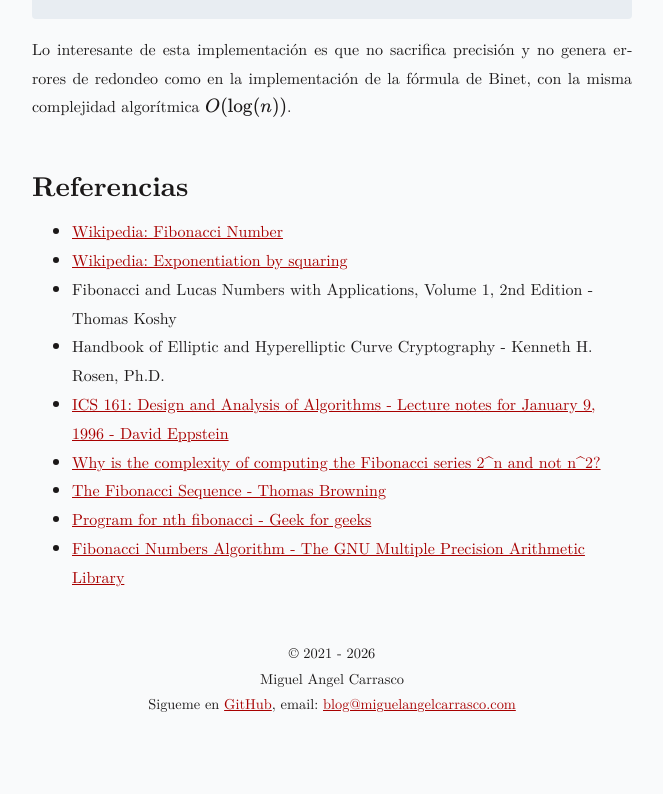
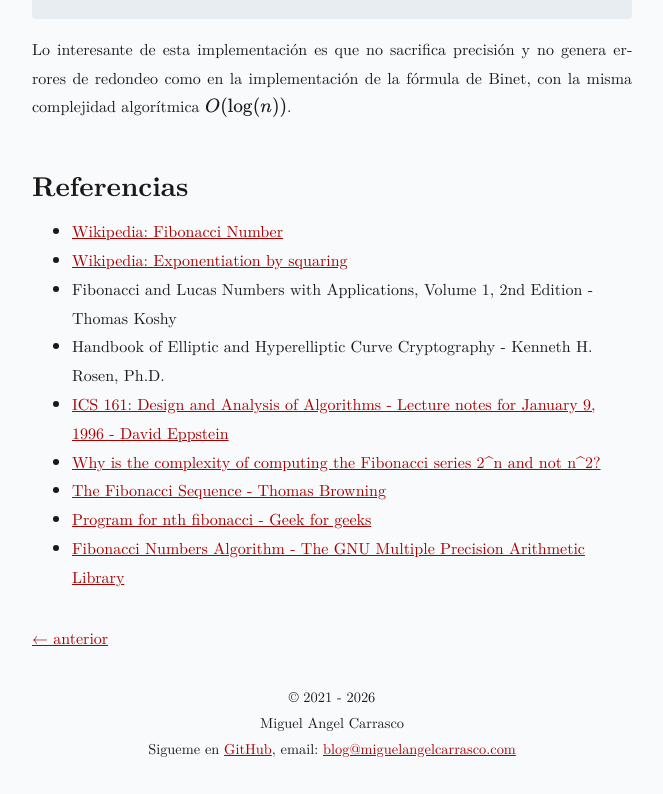
Before and after one commit to miguelcarrasco/texblog, an Eleventy site: page src/posts/fib-optimization.md in a window 1280 px wide. Shown: the part 8164-8958 px from the top of the page, without its empty margins (308-971 px from the left). Before the commit the page ends 8913 px from the top, so only its background shows below. Built offline with nearby package versions, Linux system fonts and the light colour scheme; Eleventy itself is replaced by a stand-in of ours; code samples lack their colours; files that its build step writes are made by us from their sources.

Commit message:
Adding next and previous posts pagination

```diff
--- a/src/_includes/post.njk
+++ b/src/_includes/post.njk
@@ -16,3 +16,11 @@ layout: base.njk
     </p>
 </div>
 {{ content | latexdisplay | latex | safe }}
+
+{% set previousPost = collections.posts | getPreviousCollectionItem(page) %}
+{% set nextPost = collections.posts | getNextCollectionItem(page) %}
+
+<div class="paginator">
+    {% if previousPost %}<a class="link" href="{{ previousPost.url }}">← anterior</a>{% else %}<a></a>{% endif %}
+    {% if nextPost %}<a class="link" href="{{ nextPost.url }}">siguiente →</a>{% else %}<a></a>{% endif %}
+</div>
--- a/src/css/style.css
+++ b/src/css/style.css
@@ -392,6 +392,14 @@ dl dd {
   text-align: center;
 }
 
+.paginator {
+  align-items: flex-end;
+  display: flex;
+  flex-direction: row;
+  justify-content: space-between;
+  margin-top: 2rem;
+}
+
 /* Theorem */
 .theorem {
   counter-increment: theorem;
```
